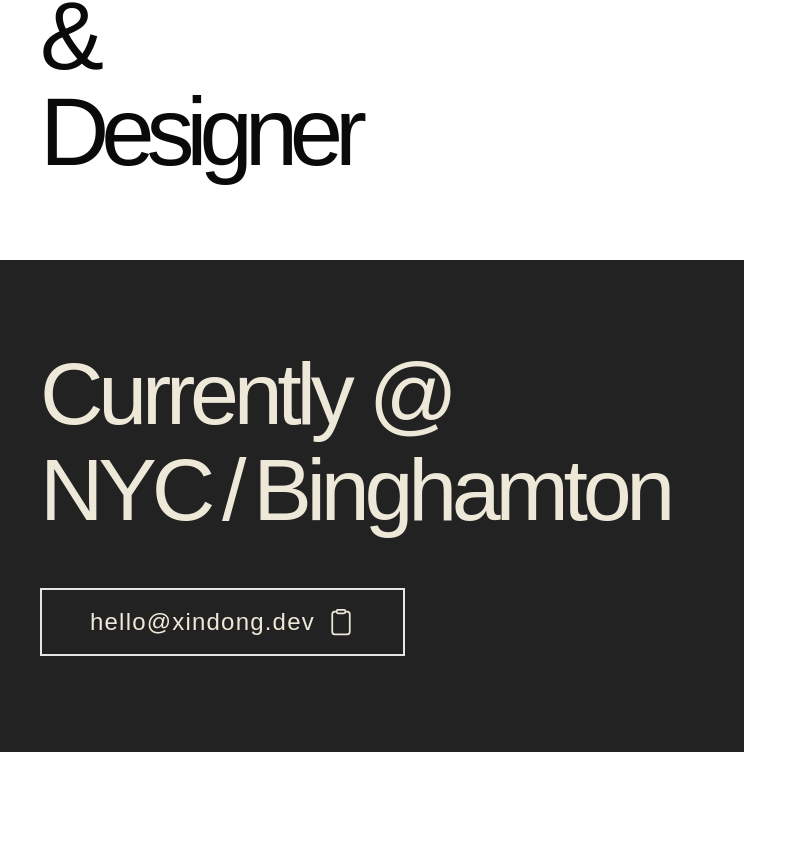
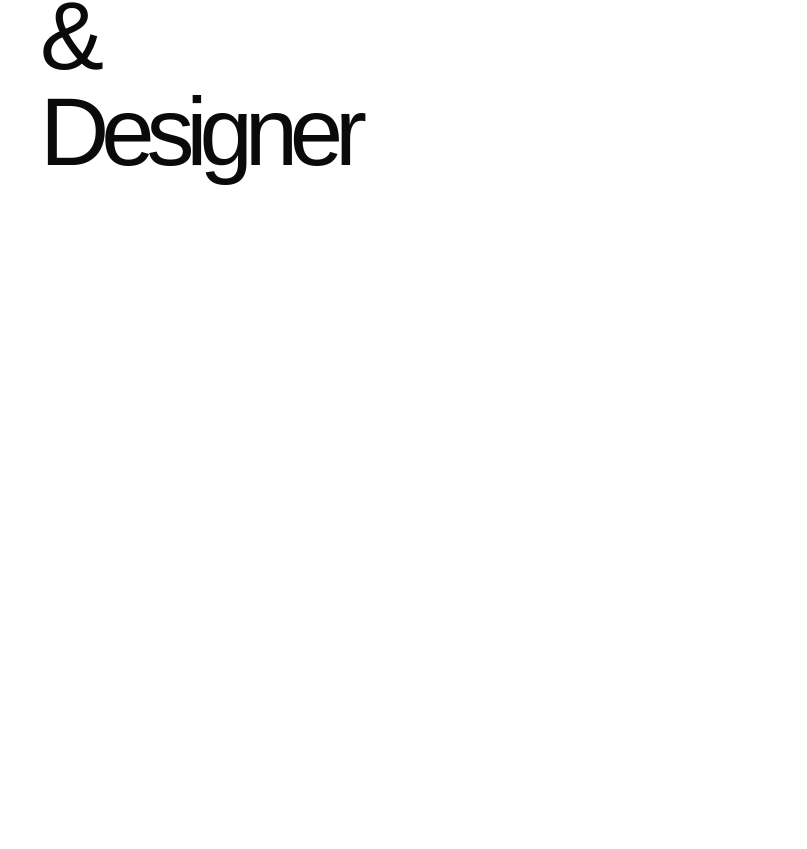
Before and after one commit to TheDXport/photos, a Next.js app: page / in a window 1280 px wide. Shown: the part 450-1299 px from the top of the page, without its empty margins (0-807 px from the left). Built offline with nearby package versions, Linux system fonts and the light colour scheme; a web font is replaced by a local one.

Commit message:
divGrow adjustment

```diff
--- a/app/components/Header.tsx
+++ b/app/components/Header.tsx
@@ -57,8 +57,8 @@ export default function Header() {
               </h2>
             </div>
             <div
-              className={`${SFMed.className} my-auto space-y-10 bg-[#222222] text-[#EDE8D7] py-13 sm:py-15 md:py-16 lg:py-16 xl:py-24 animate-divGrow`}>
-              <div className="animate-fadeInCurr opacity-0 tracking-tightery flex flex-col gap-y-5 pl-4 sm:px-8 lg:px-10 text-[2.7rem] sm:text-[4rem] lg:text-7xl xl:text-[5.5rem] leading-9.5 sm:leading-16 lg:leading-16 xl:leading-19  ">
+              className={`${SFMed.className} my-auto space-y-0 bg-[#222222] text-[#EDE8D7] py-0 opacity-0 animate-divGrow`}>
+              <div className="animate-fadeInCurr opacity-0 tracking-tightery flex flex-col gap-y-5 pl-4 sm:px-8 lg:px-10 py-13 sm:pt-15 md:pt-16 lg:pt-16 xl:pt-24 text-[2.7rem] sm:text-[4rem] lg:text-7xl xl:text-[5.5rem] leading-9.5 sm:leading-16 lg:leading-16 xl:leading-19  ">
                 <p className={``}>Currently @</p>
                 <p className={`space-x-3`}>
                   <span>NYC</span>
--- a/app/globals.css
+++ b/app/globals.css
@@ -178,10 +178,12 @@ html {
   0% {
     width: 0vw;
     height: 33rem;
+    opacity: 100%;
   }
   100% {
     width: 100vw;
     height: 33rem;
+    opacity: 100%;
   }
 }
 
@@ -189,10 +191,12 @@ html {
   0% {
     width: 0px;
     height: 23rem;
+    opacity: 100%;
   }
   100% {
     width: 100vw;
     height: 23rem;
+    opacity: 100%;
   }
 }
 
@@ -200,10 +204,12 @@ html {
   0% {
     width: 0px;
     height: 26rem;
+    opacity: 100%;
   }
   100% {
     width: 100vw;
     height: 26rem;
+    opacity: 100%;
   }
 }
 
```
